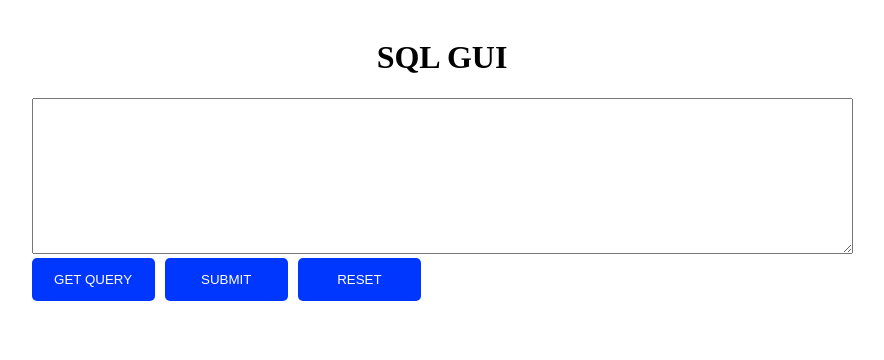
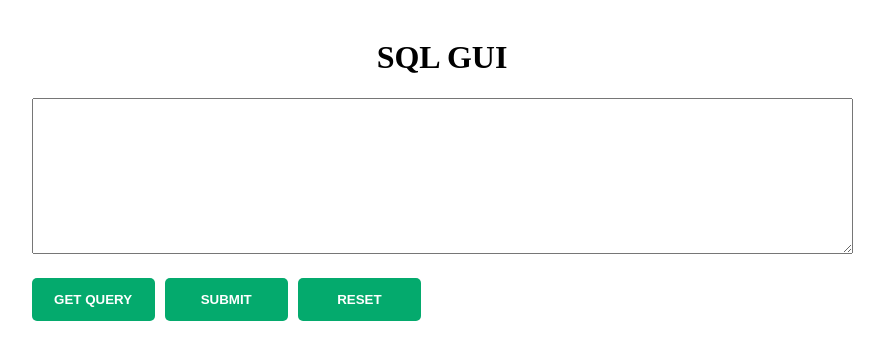
Before and after one commit to phantware/sql-query-gui, a React (Create React App) app: page / in a window 1280 px wide. Shown: the top 360 px of the page, without its empty margins (198-1082 px from the left). Built offline with nearby package versions, Linux system fonts and the light colour scheme.

Commit message:
update added

```diff
--- a/src/App.css
+++ b/src/App.css
@@ -20,14 +20,17 @@ h1 {
 }
 
 .btn {
-  background-color: rgb(0, 55, 255);
+  background-color: #04aa6d;
   width: 15%;
   color: white;
   padding: 14px;
   border: none;
   margin-right: 10px;
+  margin-top: 20px;
   border-radius: 5px;
   cursor: pointer;
+  font-family: Arial, Helvetica, sans-serif;
+  font-weight: bold;
 }
 
 .table {
@@ -55,6 +58,6 @@ h1 {
   padding-top: 12px;
   padding-bottom: 12px;
   text-align: left;
-  background-color: rgb(0, 55, 255);
+  background-color: #04aa6d;
   color: white;
 }
```
